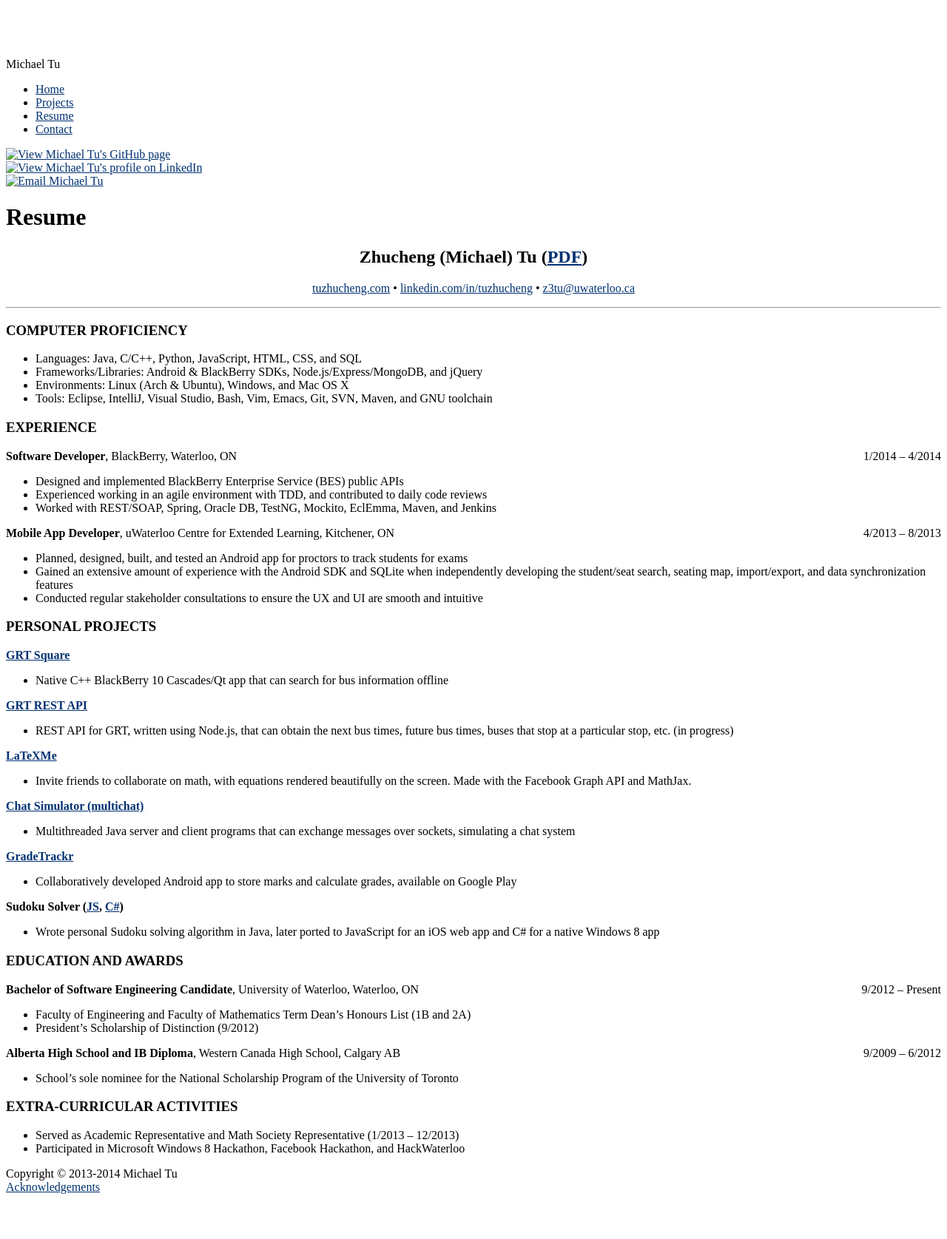
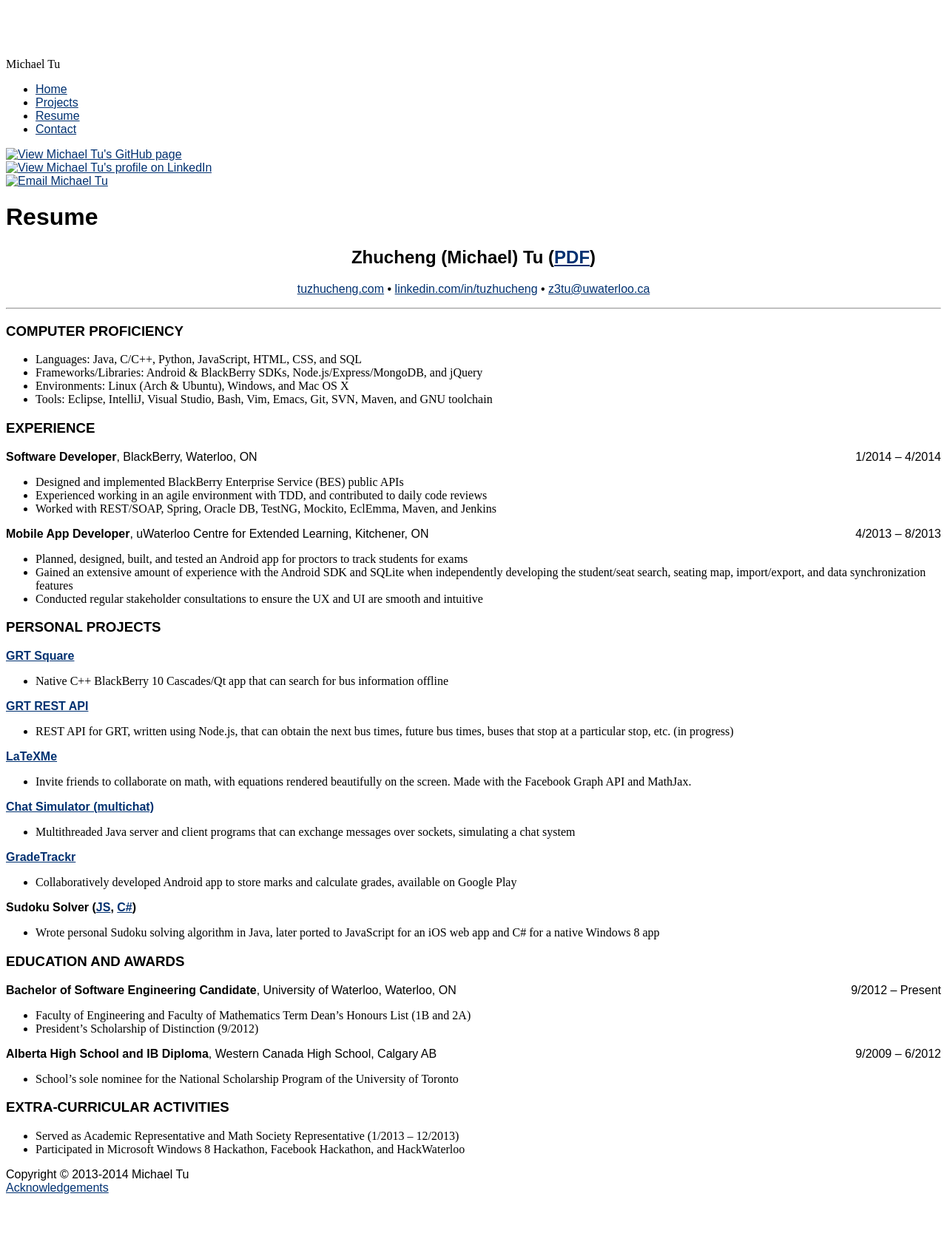
Before and after one commit to tuzhucheng/tuzhucheng.github.io, a Jekyll site: the page resume.html, which Jekyll copies as it is, in a window 1280 px wide. Shown: the whole page at 74% size. Built offline with Jekyll 4.4.1, drawn with Linux system fonts in a browser that asks for light colours; nearby versions of some CDN libraries; Markdown is read by kramdown in place of the engine named in the settings; comment, search, counter and statistics services are not loaded.

Commit message:
change font

```diff
--- a/css/default.scss
+++ b/css/default.scss
@@ -17,7 +17,7 @@ body {
 }
 
 h1, h2, h3, p, a {
-  font-family: 'Kameron', serif;
+  font-family: 'Source Sans Pro', sans-serif;
 }
 
 a {
```
